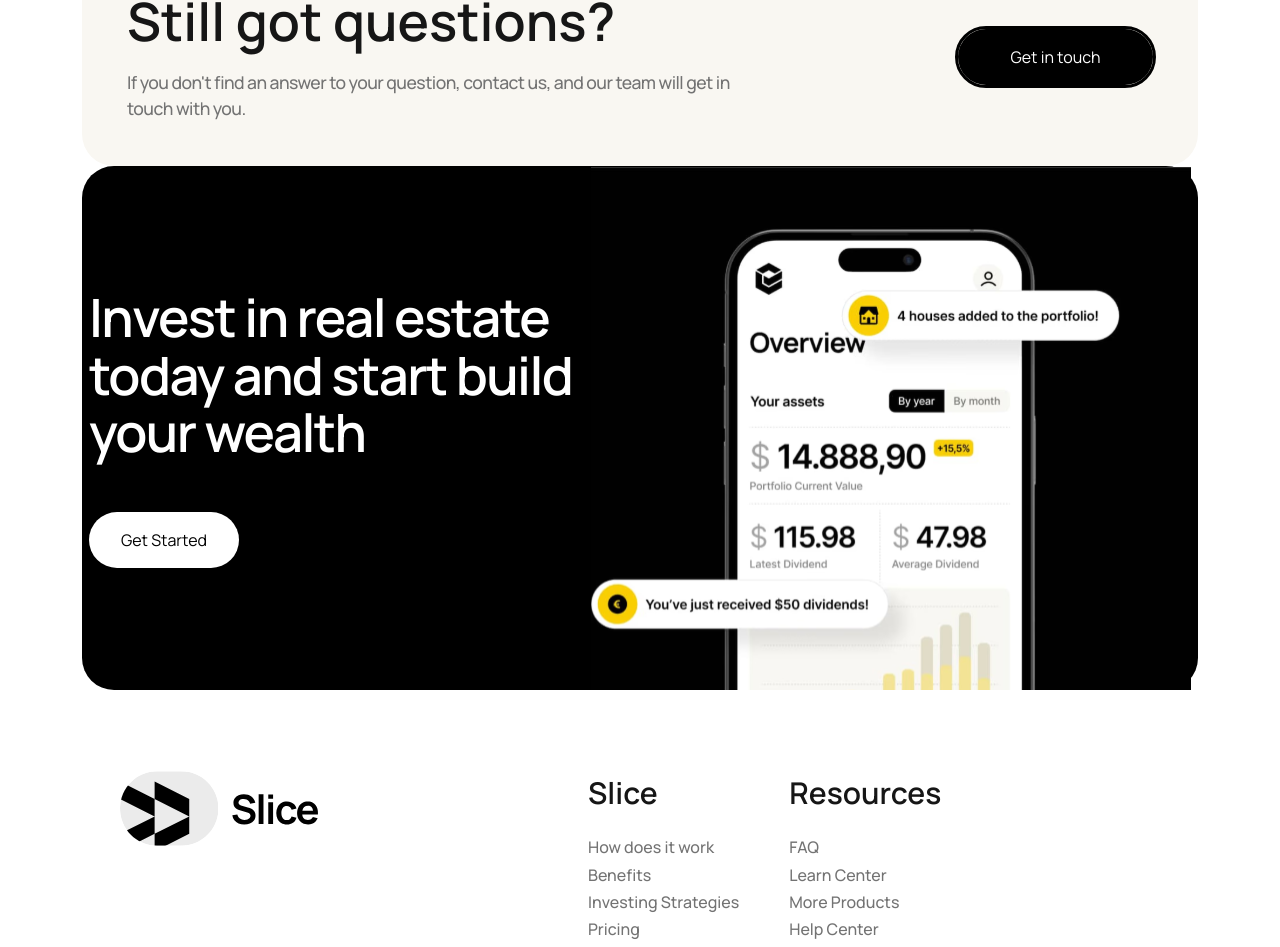
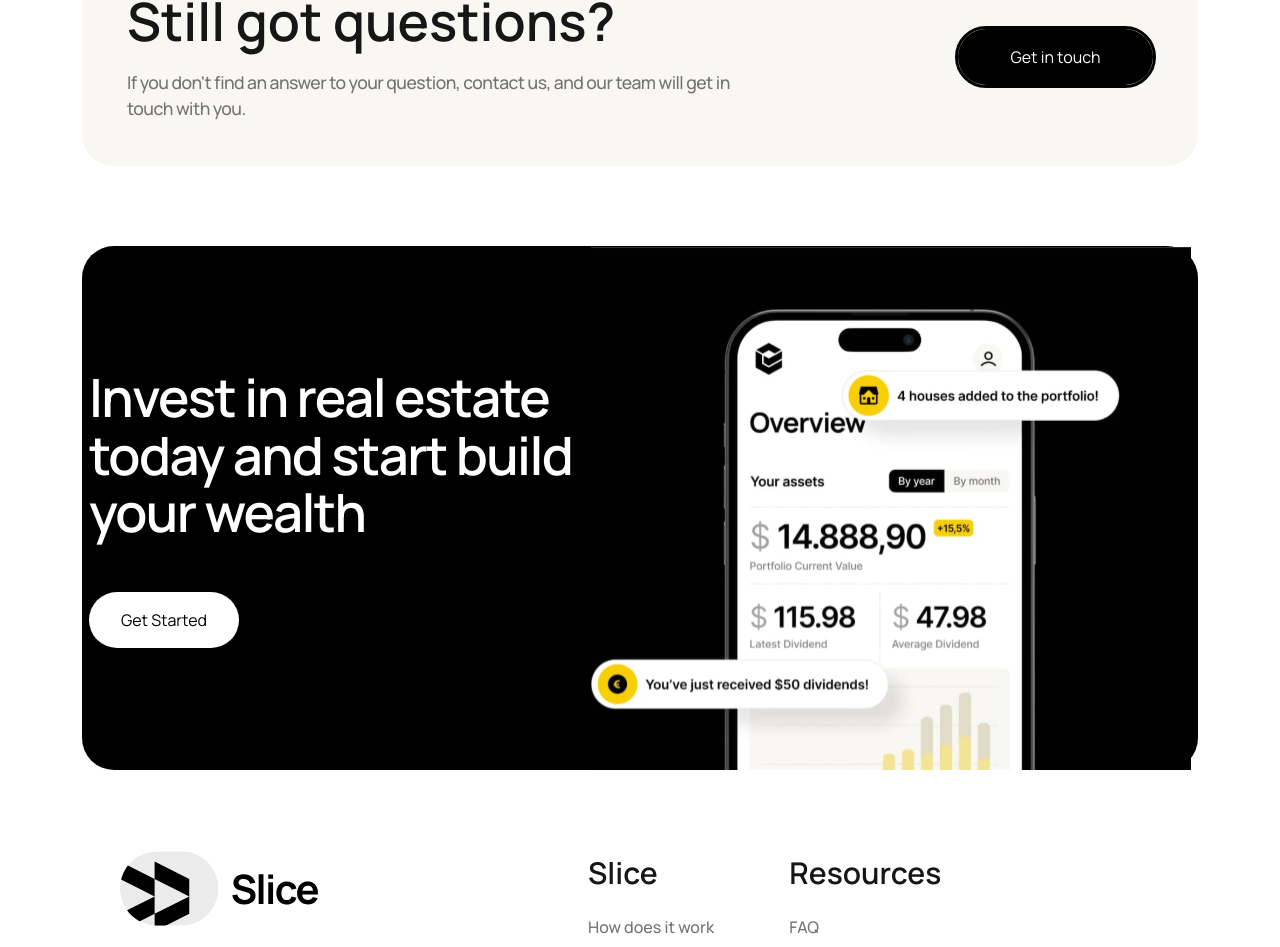
Before and after one commit to Daniel264/Slice, a Next.js app: page / in a window 1280 px wide. Shown: the part 5968-6915 px from the top of the page. Built offline with nearby package versions, Linux system fonts and the light colour scheme.

Commit message:
refactor: space the layout

```diff
--- a/src/styles/SCSS/index.css
+++ b/src/styles/SCSS/index.css
@@ -840,6 +840,7 @@ h5 {
   justify-content: center;
   align-items: center;
   border-radius: 2rem;
+  margin-top: 80px;
 }
 .getStarted_section .getStarted_article {
   width: 45%;
@@ -847,7 +848,7 @@ h5 {
   height: fit-content;
   display: flex;
   flex-direction: column;
-  align-items: start;
+  align-items: flex-start;
   gap: 50px;
 }
 .getStarted_section .getStarted_article h1 {
--- a/src/styles/SCSS/layout/_get-started.scss
+++ b/src/styles/SCSS/layout/_get-started.scss
@@ -4,13 +4,14 @@
     background: #000000;
     @include mix.align-center(90%, fit-content, row);
     border-radius: 2rem;
+    margin-top: 80px;
 
     .getStarted_article {
         width: 45%;
         height: fit-content;
         display: flex;
         flex-direction: column;
-        align-items: start;
+        align-items: flex-start;
         gap: 50px;
 
         h1 {
```
Also changed, not shown: 1 other file (tests, documents, lock files or other folders).
